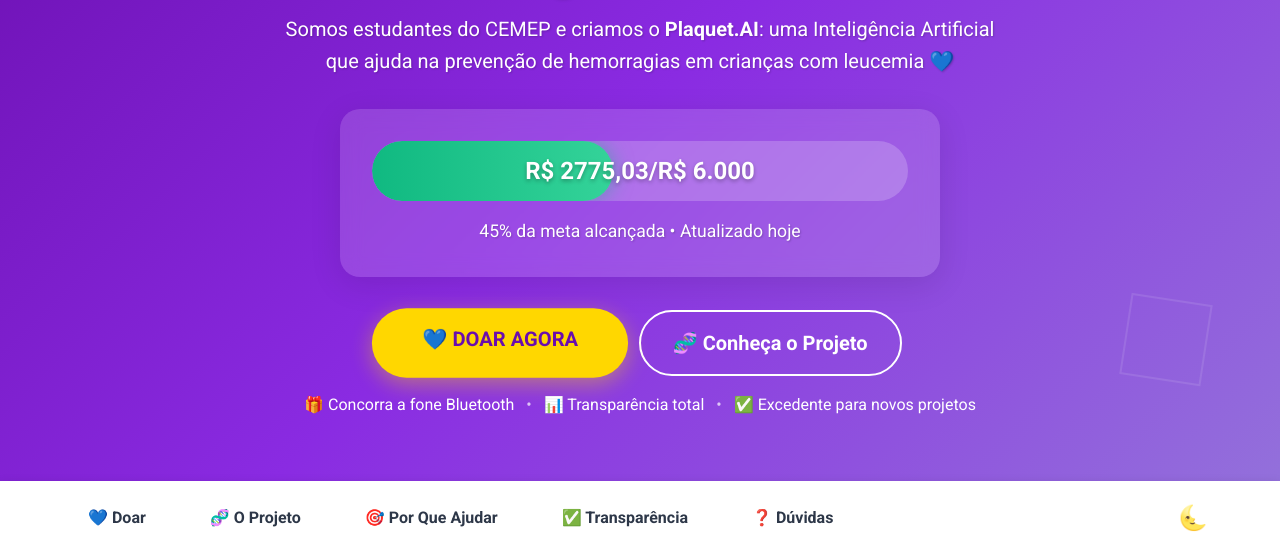
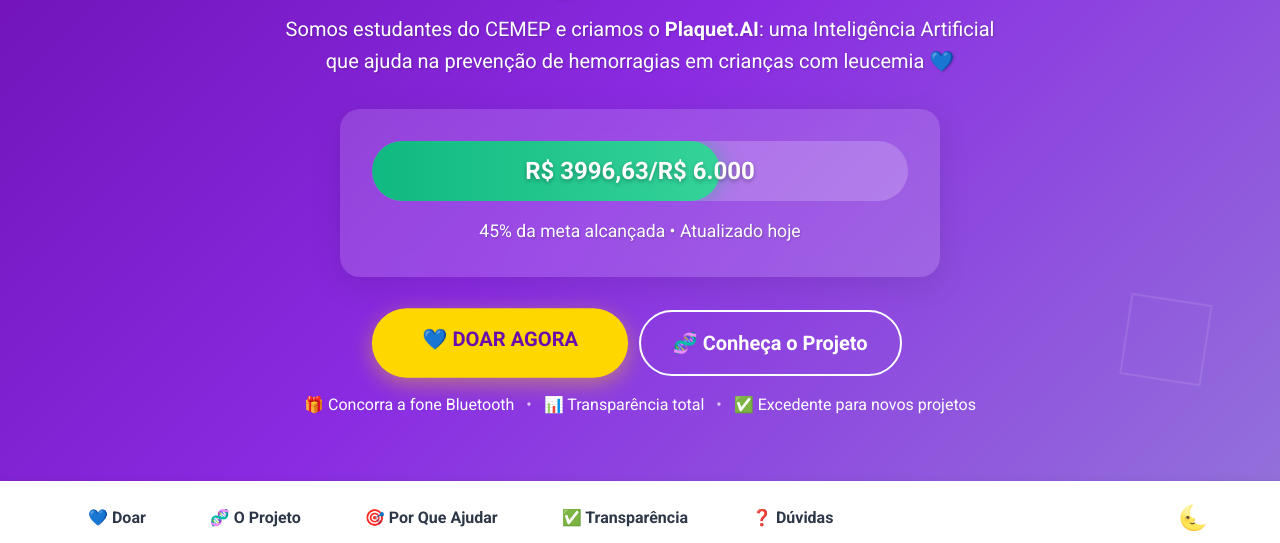
Before and after one commit to fmMundin/plaquetaiWeb, a plain HTML site: page index.html in a window 1280 px wide. Shown: the part 257-800 px from the top of the page. Drawn offline with nearby package versions, Linux system fonts and the light colour scheme.

Commit message:
Atualização de Valores 16/12

```diff
--- a/index.html
+++ b/index.html
@@ -57,9 +57,9 @@
                     <!-- Contador de Meta -->
                     <div class="donation-meter-hero animate__animated animate__zoomIn">
                         <div class="meter-container">
-                            <div class="meter-fill" id="meterFill" style="width: 45%"></div>
+                            <div class="meter-fill" id="meterFill" style="width: 65%"></div>
                             <div class="meter-text">
-                                <span class="current-amount" id="currentAmount">R$ 2775,03</span>
+                                <span class="current-amount" id="currentAmount">R$ 3996,63</span>
                                 <span class="separator"> / </span>
                                 <span class="goal-amount">R$ 6.000</span>
                             </div>
```
